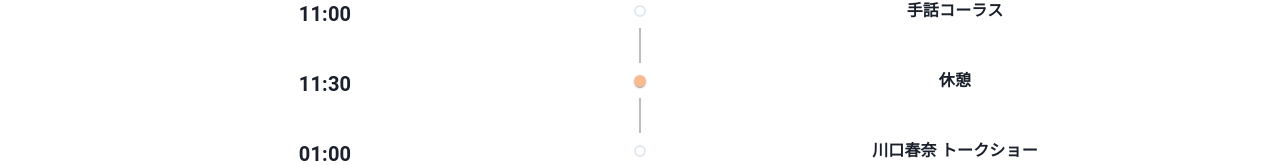
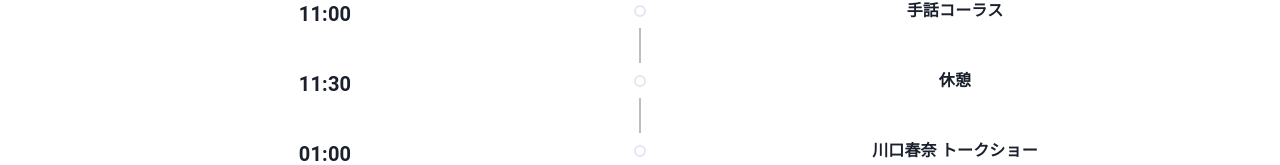
Before and after one commit to Suger-salt/2023_univdestivalmap, a Next.js app: page /stage in a window 1280 px wide. Shown: the part 368-533 px from the top of the page. Built offline with nearby package versions, Linux system fonts and the light colour scheme.

Commit message:
fix 関数の返り値データ

```diff
--- a/src/pages/stage.tsx
+++ b/src/pages/stage.tsx
@@ -88,8 +88,8 @@ const getCurrentTimeInMinutes = () => {
   const currentHour = parseInt(timeArray[0]);
   const currentMinute = parseInt(timeArray[1]);
   console.log(currentHour * 60 + currentMinute);
-  // return currentHour * 60 + currentMinute;
-  return 11 * 60 + 30;
+  return currentHour * 60 + currentMinute;
+  // return 11 * 60 + 30;
 };
 
 const getActiveEventIndex = (currentTime: number, events: Event[]) => {
```
